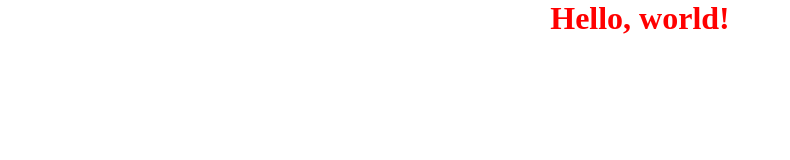
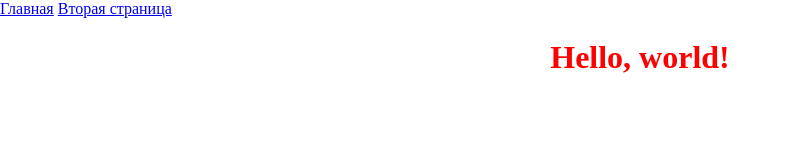
Before and after one commit to Danblack15/new, a plain HTML site: page index.html in a window 1280 px wide. Shown: the whole page, without its empty margins (0-790 px from the left). Drawn offline with Linux system fonts and the light colour scheme.

Commit message:
Update index.html

```diff
--- a/index.html
+++ b/index.html
@@ -4,6 +4,11 @@
     <link rel="stylesheet" href="main.css">
   </head>
 
+  <header>
+    <a href="https://danblack15.github.io/new/">Главная</a>
+    <a href="https://danblack15.github.io/new/index2.html">Вторая страница</a>
+  </header>
+
 
 
 
```
